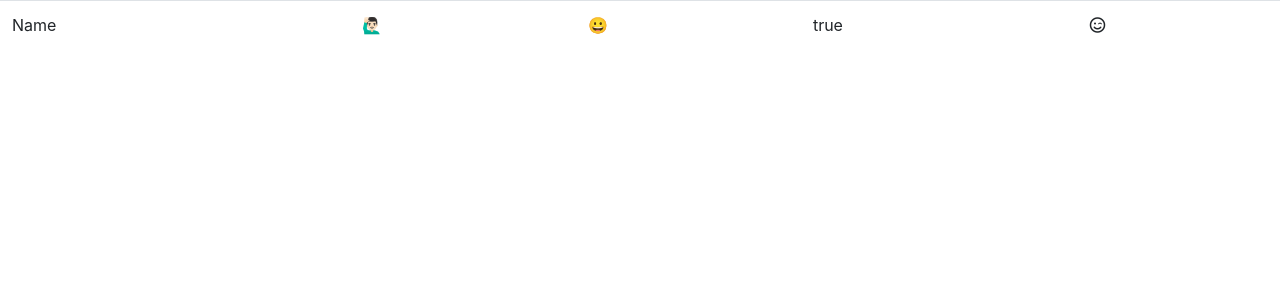
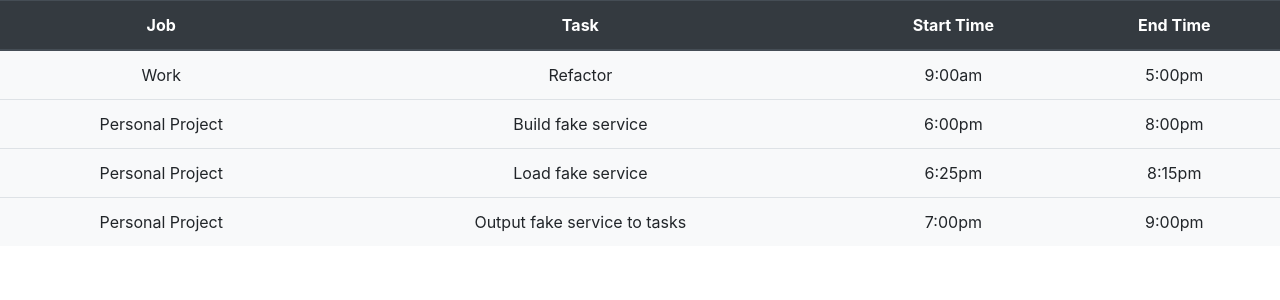
Before and after one commit to IzzyBeraja/Time-Manager-FrontEnd, a React (Create React App) app: page / in a window 1280 px wide. Shown: the top 300 px of the page. Built offline with nearby package versions, Linux system fonts and the light colour scheme.

Commit message:
Updated file names and added TimerElements ⌚

```diff
--- a/src/App.tsx
+++ b/src/App.tsx
@@ -1,6 +1,6 @@
 import React from "react";
 import "./App.css";
-import Timer from "./components/Timer";
+import Timer from "./components/TimerTable";
 
 function App() {
   return <Timer />;
--- a/src/components/Timer.tsx
+++ /dev/null
@@ -1,37 +0,0 @@
-import React from "react";
-
-interface timerItem {
-  name: string;
-  startTime: string;
-  endTime: string;
-  done: boolean;
-}
-
-function Timer() {
-  const test: timerItem = {
-    name: "Name",
-    startTime: "🙋🏻‍♂️",
-    endTime: "😀",
-    done: true,
-  };
-
-  return (
-    <div>
-      <table className="table">
-        <thead>
-          <tr>
-            <td>{test.name}</td>
-            <td>{test.startTime}</td>
-            <td>{test.endTime}</td>
-            <td>{test.done.toString()}</td>
-            <td>
-              <i className="far fa-smile-wink"></i>
-            </td>
-          </tr>
-        </thead>
-      </table>
-    </div>
-  );
-}
-
-export default Timer;
--- /dev/null
+++ b/src/components/TimerElement.tsx
@@ -0,0 +1,17 @@
+import React from "react";
+import { task } from "./common/types";
+
+function TimerElement(props: task) {
+  return (
+    <React.Fragment>
+      <tr key={props.Id}>
+        <td>{props.Job}</td>
+        <td>{props.Task}</td>
+        <td>{props.StartTime}</td>
+        <td>{props.EndTime}</td>
+      </tr>
+    </React.Fragment>
+  );
+}
+
+export default TimerElement;
--- /dev/null
+++ b/src/components/TimerTable.tsx
@@ -0,0 +1,25 @@
+import React from "react";
+import { getTasks } from "../services/FakeTaskService";
+import TimerElement from "./TimerElement";
+
+function TimerTable() {
+  const tasks = getTasks();
+
+  return (
+    <div>
+      <table className="table bg-light text-center">
+        <thead className="thead-dark">
+          <tr>
+            <th>Job</th>
+            <th>Task</th>
+            <th>Start Time</th>
+            <th>End Time</th>
+          </tr>
+        </thead>
+        <tbody>{tasks.map(t => TimerElement(t))}</tbody>
+      </table>
+    </div>
+  );
+}
+
+export default TimerTable;
```
